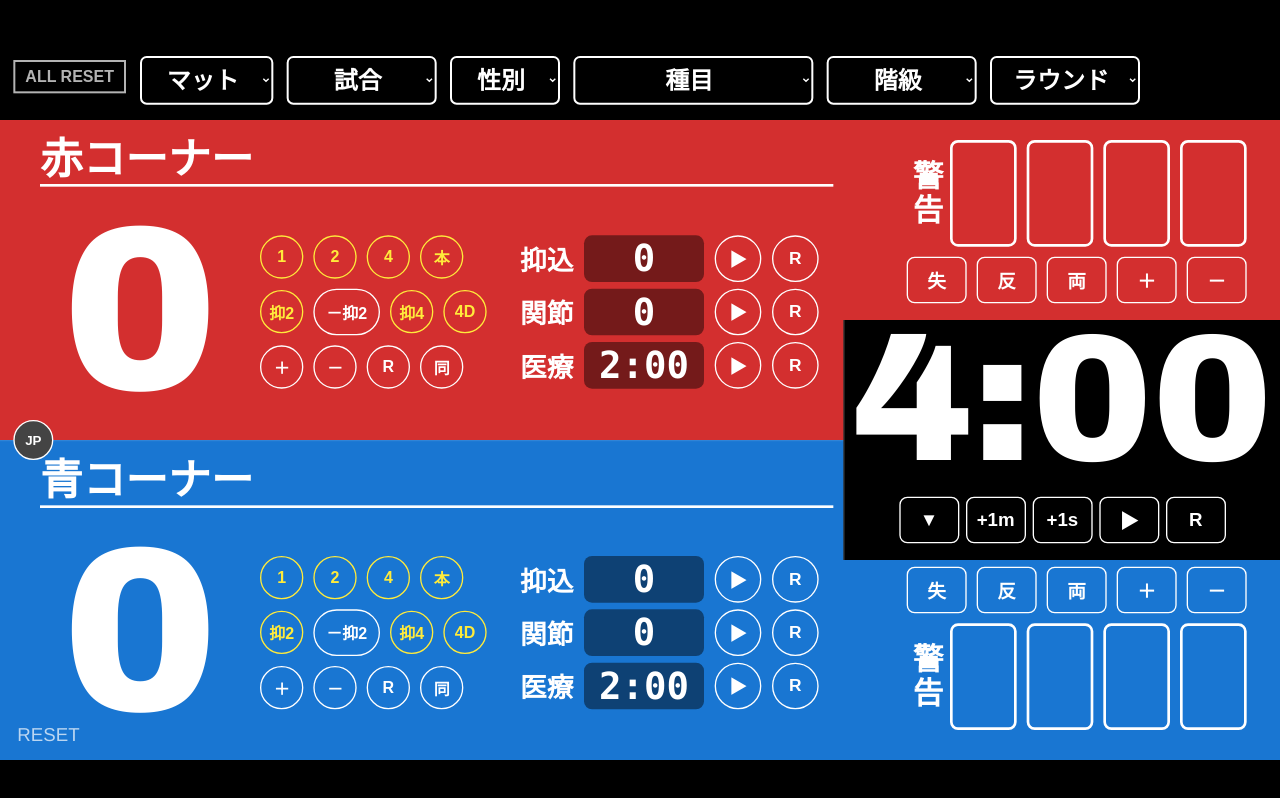
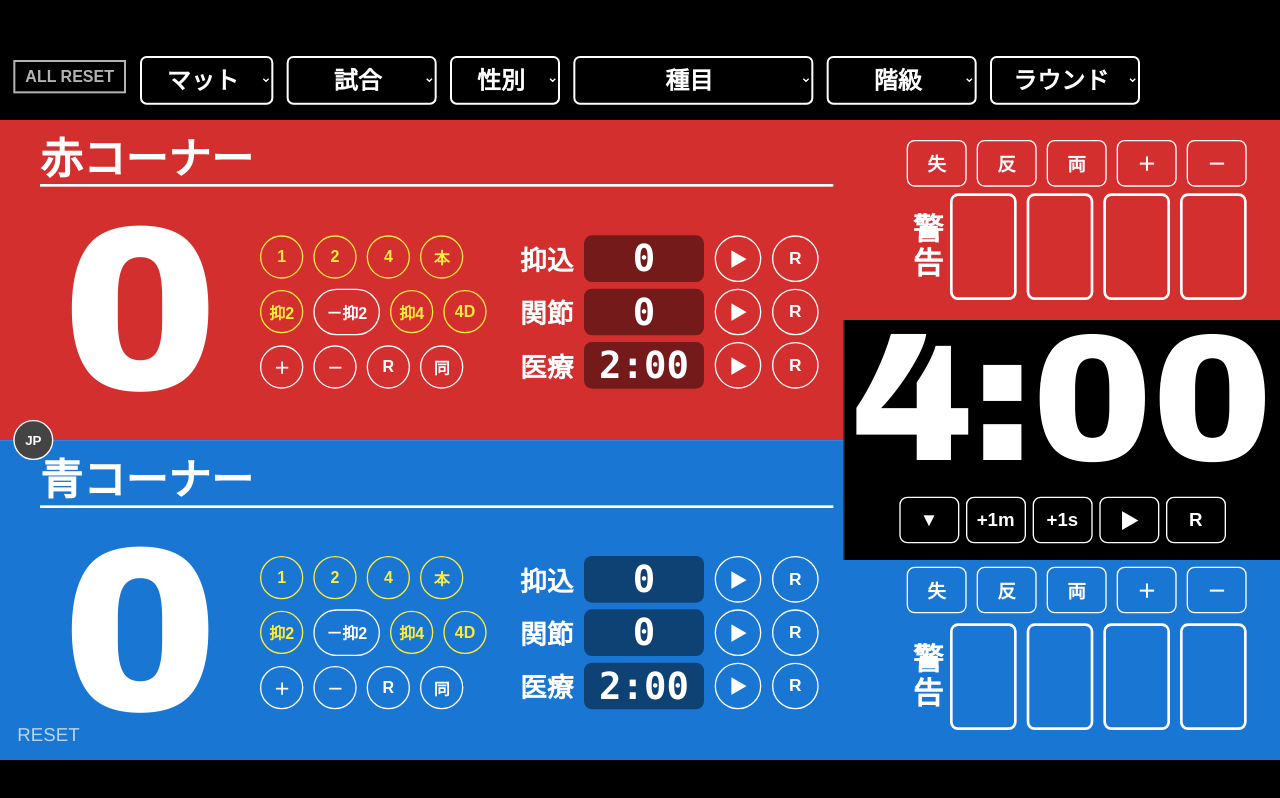
Before and after one commit to Sambo-Scoreboard/with_categories, a plain HTML site: page index.html in a window 1280 px wide. Drawn offline with Linux system fonts and the light colour scheme.

Commit message:
Add files via upload

```diff
--- a/index.html
+++ b/index.html
@@ -310,16 +310,16 @@
             </div>
         </div>
         <div class="right-col">
-            <div class="warning-top">
-                <div class="warning-label">警<br>告</div>
-                <div class="card-row" id="red-cards"><div class="card"></div><div class="card"></div><div class="card"></div><div class="card"></div></div>
-            </div>
-            <div class="warning-btns">
+            <div class="warning-btns" style="margin-bottom: 10px;">
                 <button class="btn btn-rect" onclick="disqualify('red')">失</button>
                 <button class="btn btn-rect" onclick="changeFoul('red')">反</button>
                 <button class="btn btn-rect" onclick="changeWarnBoth()">両</button>
                 <button class="btn btn-rect" onclick="changeWarn('red', 1)">＋</button>
                 <button class="btn btn-rect" onclick="changeWarn('red', -1)">－</button>
+            </div>
+            <div class="warning-top">
+                <div class="warning-label">警<br>告</div>
+                <div class="card-row" id="red-cards"><div class="card"></div><div class="card"></div><div class="card"></div><div class="card"></div></div>
             </div>
         </div>
     </div>
```
